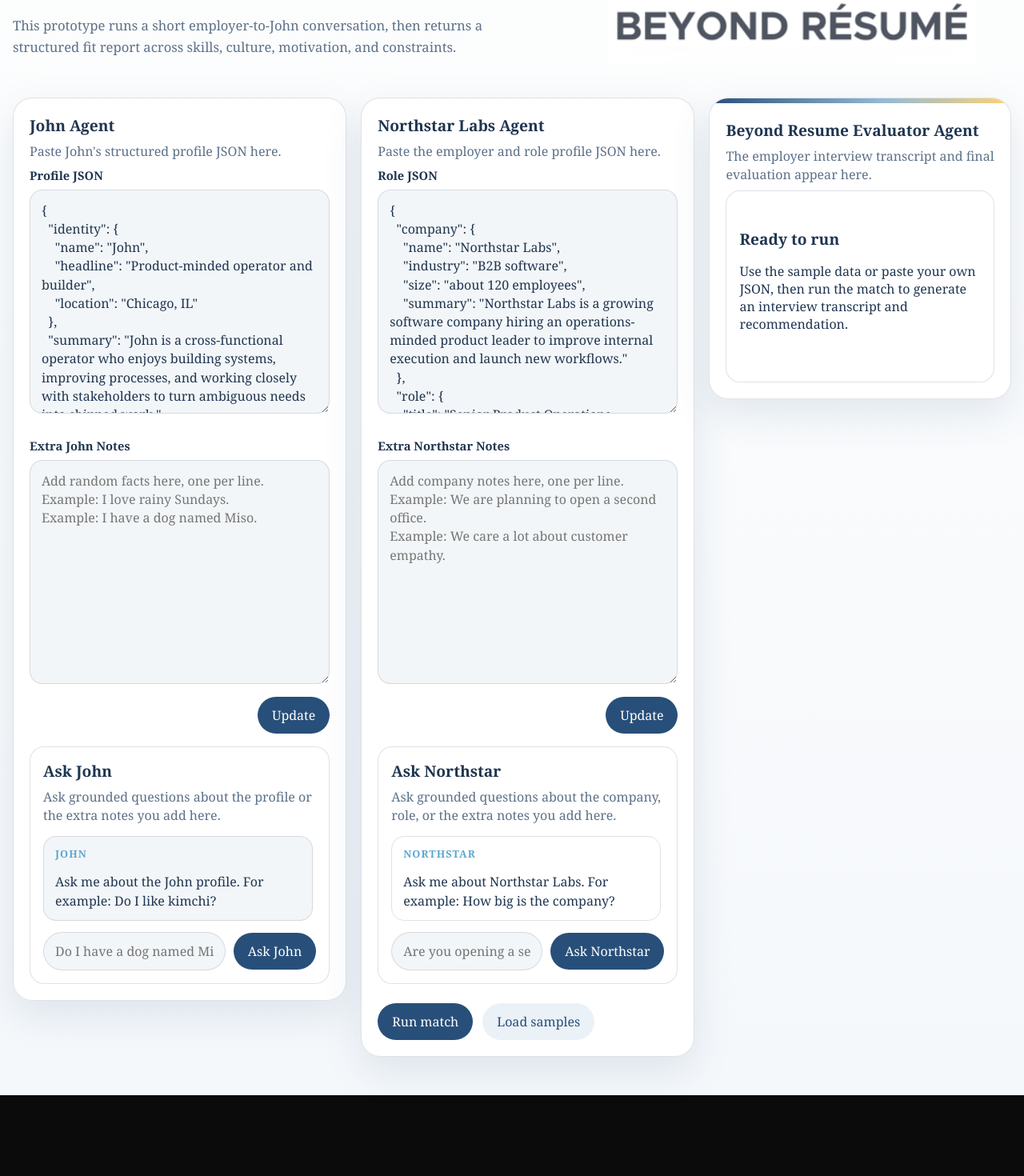
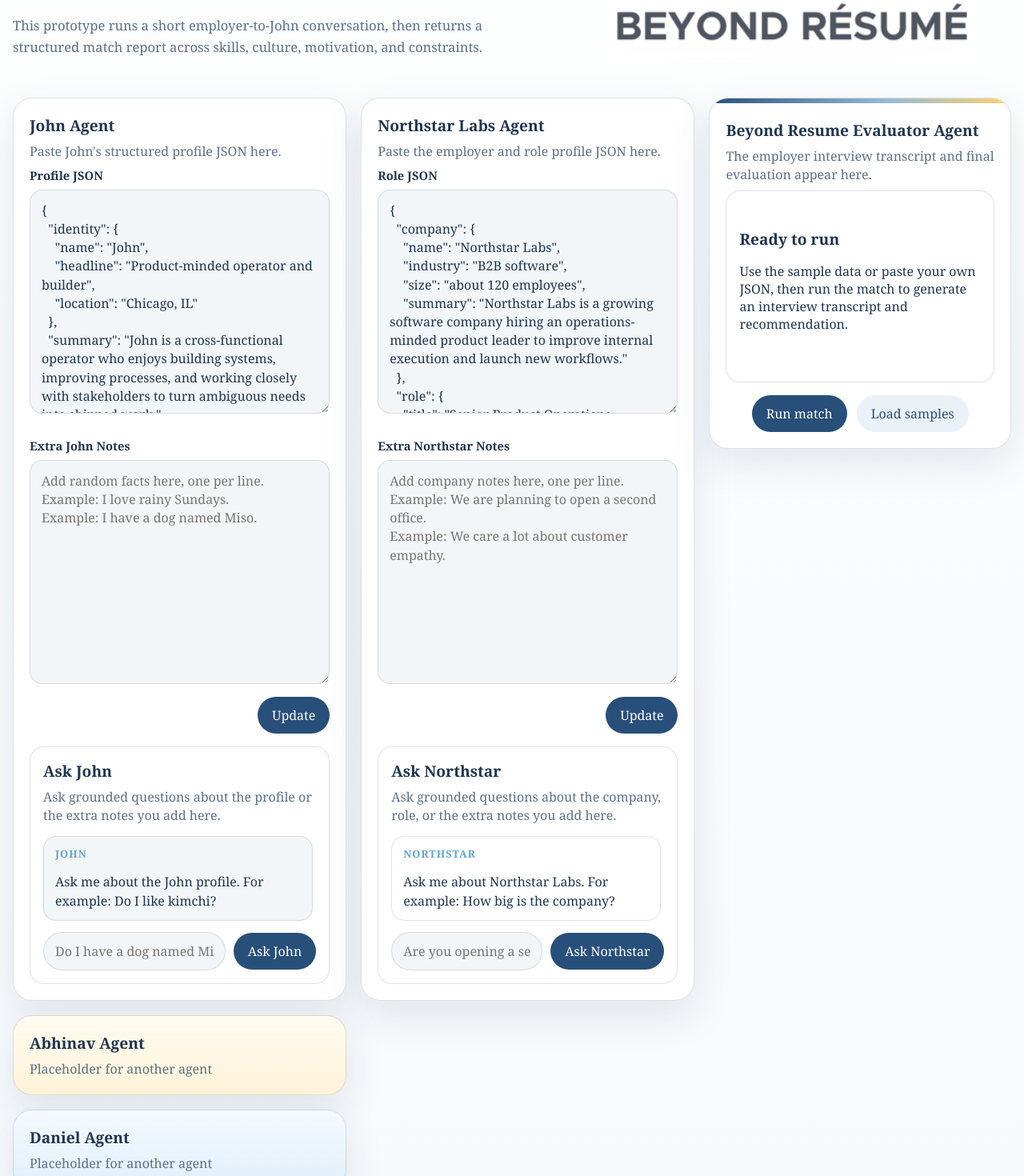
Before and after one commit to nispoe/beyondresume, a Next.js app: page / in a window 1280 px wide. Shown: the part 340-1810 px from the top of the page at 80% size. Before the commit the page ends 1709 px from the top, so only its background shows below. Built offline with nearby package versions, Linux system fonts and the light colour scheme.

Commit message:
Refine agent layout and placeholder panels

```diff
--- a/app/globals.css
+++ b/app/globals.css
@@ -595,3 +595,71 @@
 .actionsTight {
   margin-top: 0;
 }
+
+.actionsCenteredBelow {
+  justify-content: center;
+  margin-top: 0;
+}
+
+.placeholderAgentsCard {
+  display: grid;
+  gap: 14px;
+}
+
+.placeholderAgentGrid {
+  display: grid;
+  grid-template-columns: repeat(2, minmax(0, 1fr));
+  gap: 10px;
+}
+
+.placeholderAgentItem {
+  display: grid;
+  gap: 4px;
+  padding: 12px;
+  border: 1px solid var(--border);
+  border-radius: 14px;
+  background: rgba(243, 246, 248, 0.95);
+}
+
+.placeholderAgentItem span {
+  color: var(--muted);
+  font-size: 0.9rem;
+}
+
+.agentColumn {
+  display: grid;
+  gap: 18px;
+  align-content: start;
+}
+
+.placeholderAgentPanel .panelHeader {
+  padding-bottom: 20px;
+}
+
+.placeholderAgentPanel.placeholderTone-1 {
+  background: linear-gradient(180deg, rgba(255, 250, 239, 0.98) 0%, rgba(255, 243, 214, 0.94) 100%);
+}
+
+.placeholderAgentPanel.placeholderTone-2 {
+  background: linear-gradient(180deg, rgba(244, 250, 255, 0.98) 0%, rgba(223, 238, 249, 0.94) 100%);
+}
+
+.placeholderAgentPanel.placeholderTone-3 {
+  background: linear-gradient(180deg, rgba(247, 252, 245, 0.98) 0%, rgba(226, 242, 220, 0.94) 100%);
+}
+
+.placeholderAgentPanel.placeholderTone-4 {
+  background: linear-gradient(180deg, rgba(253, 245, 250, 0.98) 0%, rgba(242, 224, 236, 0.94) 100%);
+}
+
+.placeholderAgentPanel.placeholderTone-5 {
+  background: linear-gradient(180deg, rgba(244, 248, 255, 0.98) 0%, rgba(223, 230, 247, 0.94) 100%);
+}
+
+.placeholderAgentPanel.placeholderTone-6 {
+  background: linear-gradient(180deg, rgba(255, 247, 243, 0.98) 0%, rgba(247, 227, 218, 0.94) 100%);
+}
+
+.placeholderAgentPanel.placeholderTone-7 {
+  background: linear-gradient(180deg, rgba(243, 251, 250, 0.98) 0%, rgba(220, 240, 237, 0.94) 100%);
+}
--- a/app/page.tsx
+++ b/app/page.tsx
@@ -24,6 +24,8 @@
     content: "Ask me about Northstar Labs. For example: How big is the company?"
   }
 ];
+
+const placeholderAgents = ["Abhinav", "Daniel", "Garrett", "Amir", "Syed", "Prajesh", "Subu"];
 
 export default function HomePage() {
   const [johnProfileText, setJohnProfileText] = useState(sampleJohnProfile);
@@ -295,6 +297,7 @@
     setCompanyChatMessages(initialCompanyChatMessages);
     setJohnChatInput("");
     setCompanyChatInput("");
+    setResult(null);
   }
 
   const recommendationTone = result
@@ -316,7 +319,7 @@
             <h1>Interview John before a human ever has to.</h1>
             <p>
               This prototype runs a short employer-to-John conversation, then returns a structured
-              fit report across skills, culture, motivation, and constraints.
+              match report across skills, culture, motivation, and constraints.
             </p>
           </div>
 
@@ -335,6 +338,7 @@
 
       <section className="page">
         <form className="grid" onSubmit={handleSubmit}>
+          <div className="agentColumn">
             <section className="panel">
               <div className="panelHeader">
                 <h2>John Agent</h2>
@@ -408,6 +412,16 @@
               </div>
             </section>
 
+            {placeholderAgents.map((agentName, index) => (
+              <section className={`panel placeholderAgentPanel placeholderTone-${index + 1}`} key={agentName}>
+                <div className="panelHeader">
+                  <h2>{agentName} Agent</h2>
+                  <p>Placeholder for another agent</p>
+                </div>
+              </section>
+            ))}
+          </div>
+
           <section className="panel">
             <div className="panelHeader">
               <h2>Northstar Labs Agent</h2>
@@ -478,16 +492,6 @@
 
                 {companyChatError ? <p className="error">{companyChatError}</p> : null}
               </article>
-
-              <div className="actions">
-                <button className="button buttonPrimary" disabled={isLoading} type="submit">
-                  {isLoading ? "Running interview..." : "Run match"}
-                </button>
-                <button className="button buttonGhost" onClick={loadSamples} type="button">
-                  Load samples
-                </button>
-              </div>
-              {error ? <p className="error">{error}</p> : null}
             </div>
           </section>
 
@@ -575,6 +579,7 @@
                   </article>
                 </div>
               ) : (
+                <div className="stack">
                   <article className="card cardEmpty">
                     <h3>Ready to run</h3>
                     <p>
@@ -582,7 +587,18 @@
                       interview transcript and recommendation.
                     </p>
                   </article>
+
+                  <div className="actions actionsCenteredBelow">
+                    <button className="button buttonPrimary" disabled={isLoading} type="submit">
+                      {isLoading ? "Running interview..." : "Run match"}
+                    </button>
+                    <button className="button buttonGhost" onClick={loadSamples} type="button">
+                      Load samples
+                    </button>
+                  </div>
+                </div>
               )}
+              {error ? <p className="error">{error}</p> : null}
             </div>
           </section>
         </form>
```
Lines whose indentation alone changed are shown as unchanged.
